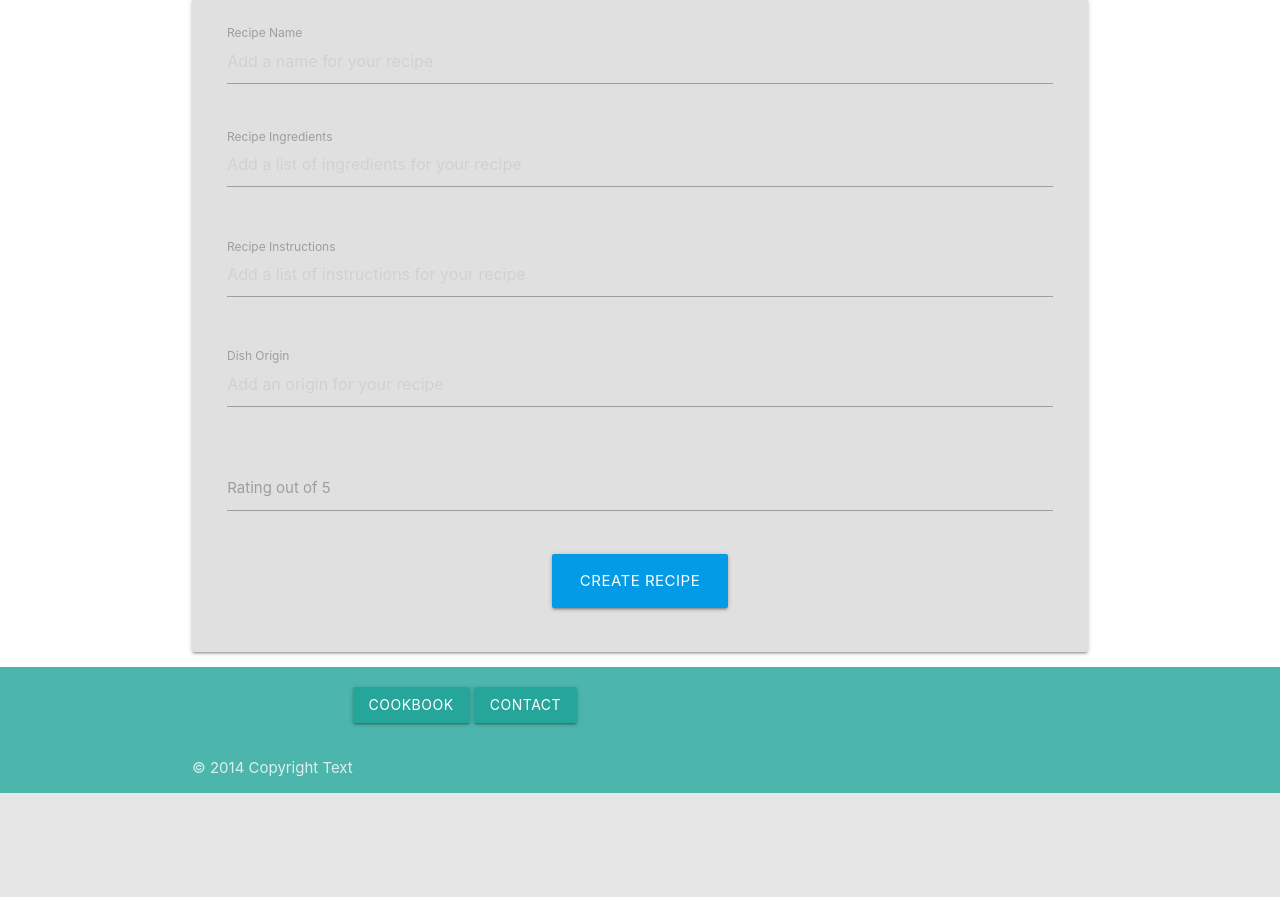
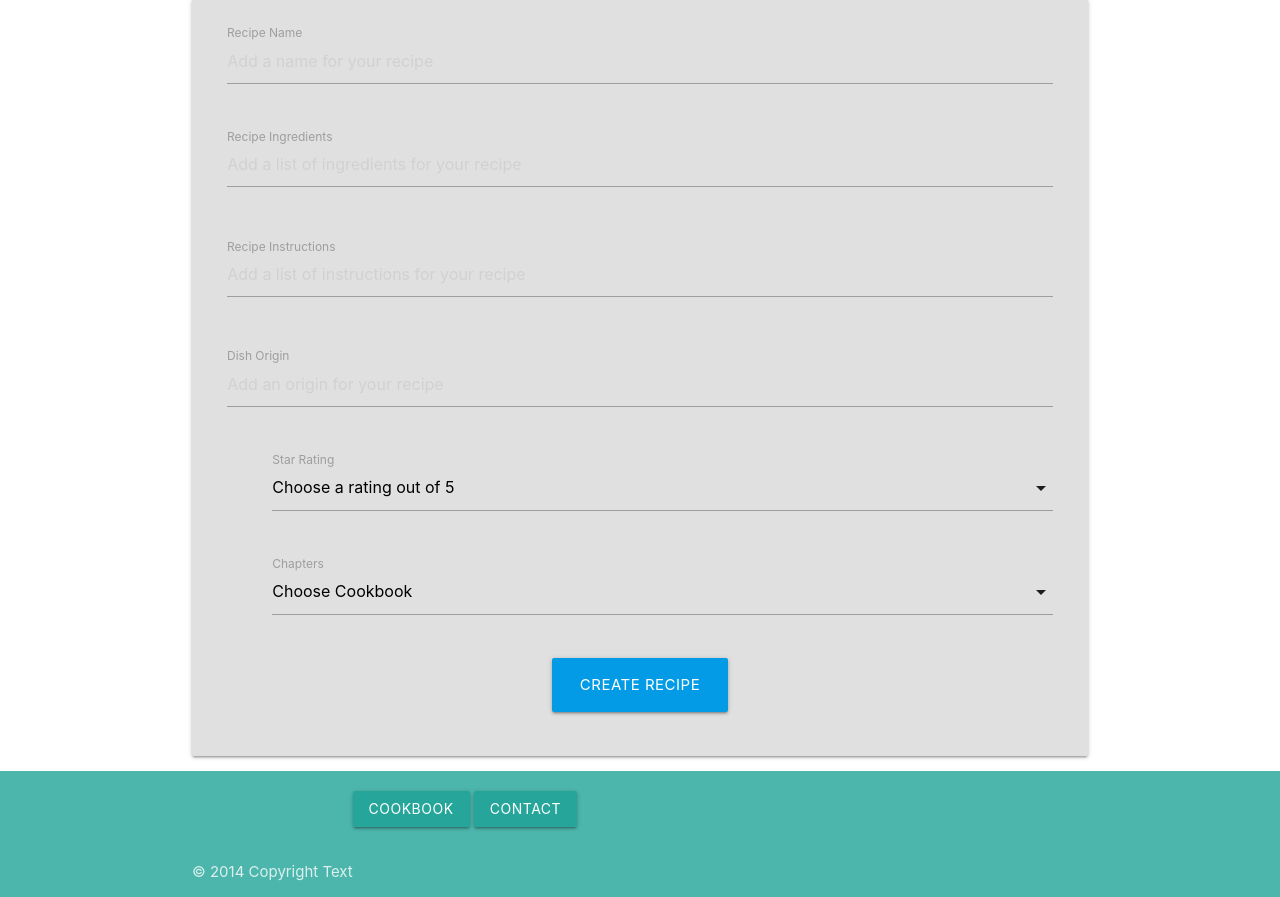
Before and after one commit to kateuj/instacook, a Flask app: template recipes/templates/add_recipe.html in a window 1280 px wide. Shown: the part 201-1098 px from the top of the page. Before the commit the page ends 994 px from the top, so only its background shows below. Run offline with Flask 2, Linux system fonts and the light colour scheme; the template is opened without the code that fills it, so the values that code supplies are empty.

Commit message:
star rating and cookbook id selectors added

```diff
--- a/recipes/templates/add_recipe.html
+++ b/recipes/templates/add_recipe.html
@@ -41,13 +41,33 @@
         <!--Star Rating-->
         <div class="row">
             <div class="input-field col s12">
-                <input id="star_rating" name="star_rating" minlength="3" maxlength="25"
-                    type="text" class="validate" required>
-                <label for="star_rating">Rating out of 5</label>
+                <i class="fas fa-folder-open prefix light-blue-text text-darken-4"></i>
+                <select id="star_rating" name="star_rating" class="validate" required>
+                    <option value="" disabled selected>Choose a rating out of 5</option>
+                    <option value="1">1 star</option>
+                    <option value="2">2 stars</option>
+                    <option value="3">3 stars</option>
+                    <option value="4">4 stars</option>
+                    <option value="5">5 stars</option>
+                </select>
+                <label for="star_rating">Star Rating</label>
             </div>
         </div>
 
-        <!-- Cookbook ID choice to add -->
+        <!-- Cookbook ID -->
+
+        <div class="row">
+            <div class="input-field col s12">
+                <i class="fas fa-folder-open prefix light-blue-text text-darken-4"></i>
+                <select id="cookbook_id" name="cookbook_id" class="validate" required>
+                    <option value="" disabled selected>Choose Cookbook</option>
+                    {% for cookbook in cookbook %}
+                        <option value="{{ cookbook.id }}">{{ cookbook.cookbook_name }}</option>
+                    {% endfor %}
+                </select>
+                <label for="cookbook_id">Chapters</label>
+            </div>
+        </div>
 
         <!--Submit button-->
         <div class="row">
```
